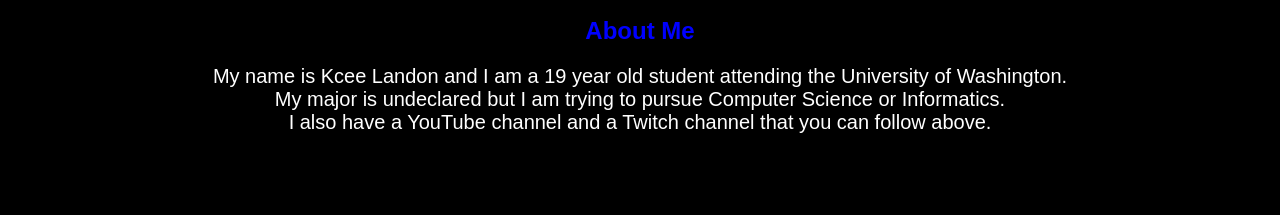
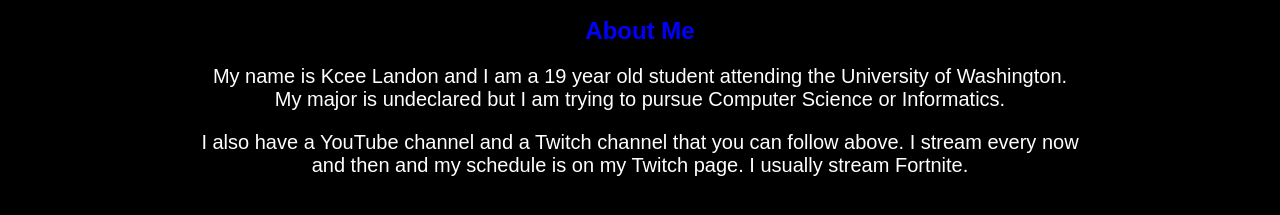
Before and after one commit to kceelandon/participation-8, a plain HTML site: page index.html in a window 1280 px wide. Shown: the part 429-644 px from the top of the page. Drawn offline with Linux system fonts and the light colour scheme.

Commit message:
update paragraph

```diff
--- a/index.html
+++ b/index.html
@@ -15,7 +15,8 @@
   <div>
   <h2>About Me</h2>
     <p>My name is Kcee Landon and I am a 19 year old student attending the University of Washington.
-      <br>My major is undeclared but I am trying to pursue Computer Science or Informatics.
-      <br>I also have a YouTube channel and a Twitch channel that you can follow above.</p>
+      <br>My major is undeclared but I am trying to pursue Computer Science or Informatics.</p>
+    <p>I also have a YouTube channel and a Twitch channel that you can follow above. I stream every now
+      <br>and then and my schedule is on my Twitch page. I usually stream Fortnite.</p>
 </body>
 </html>
```
